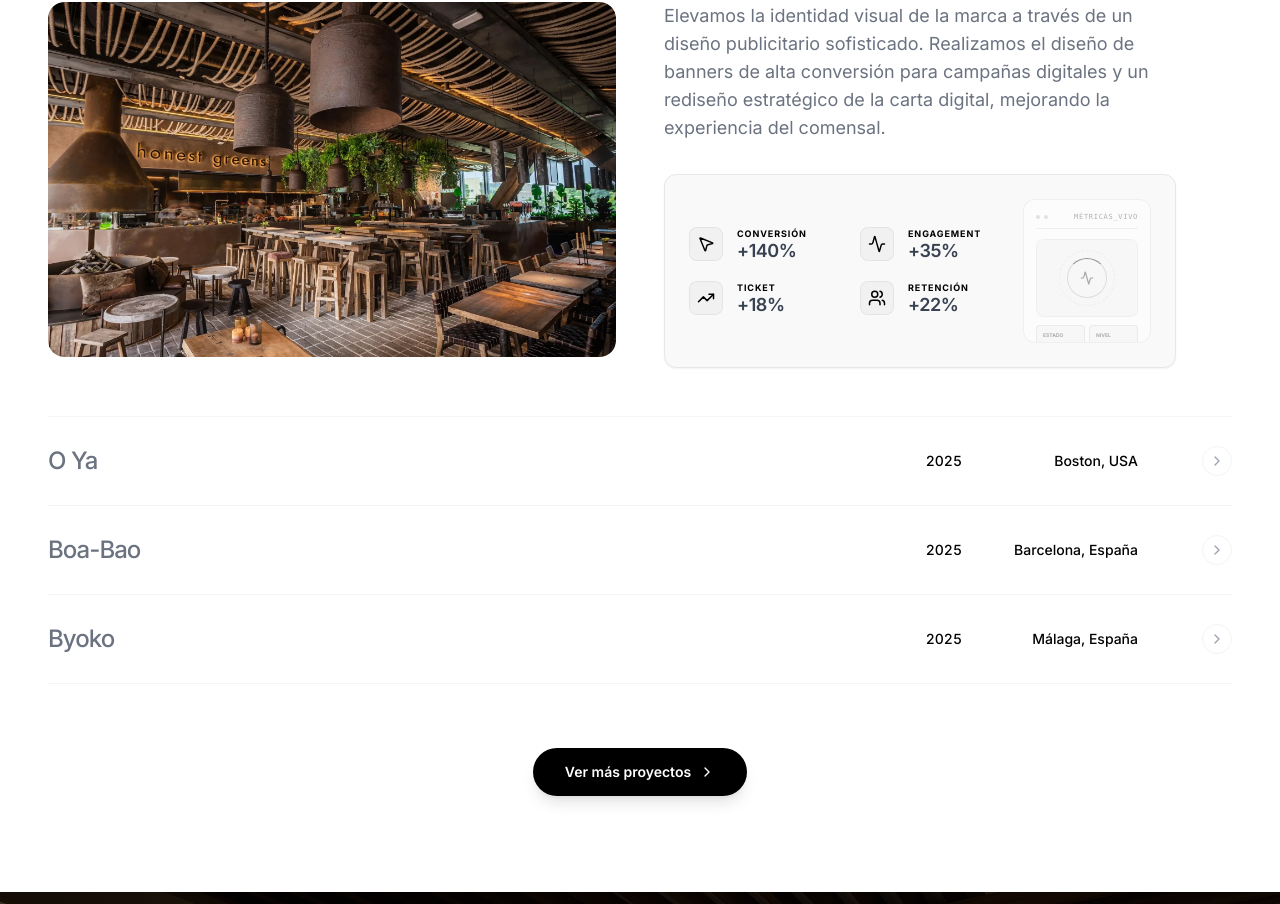
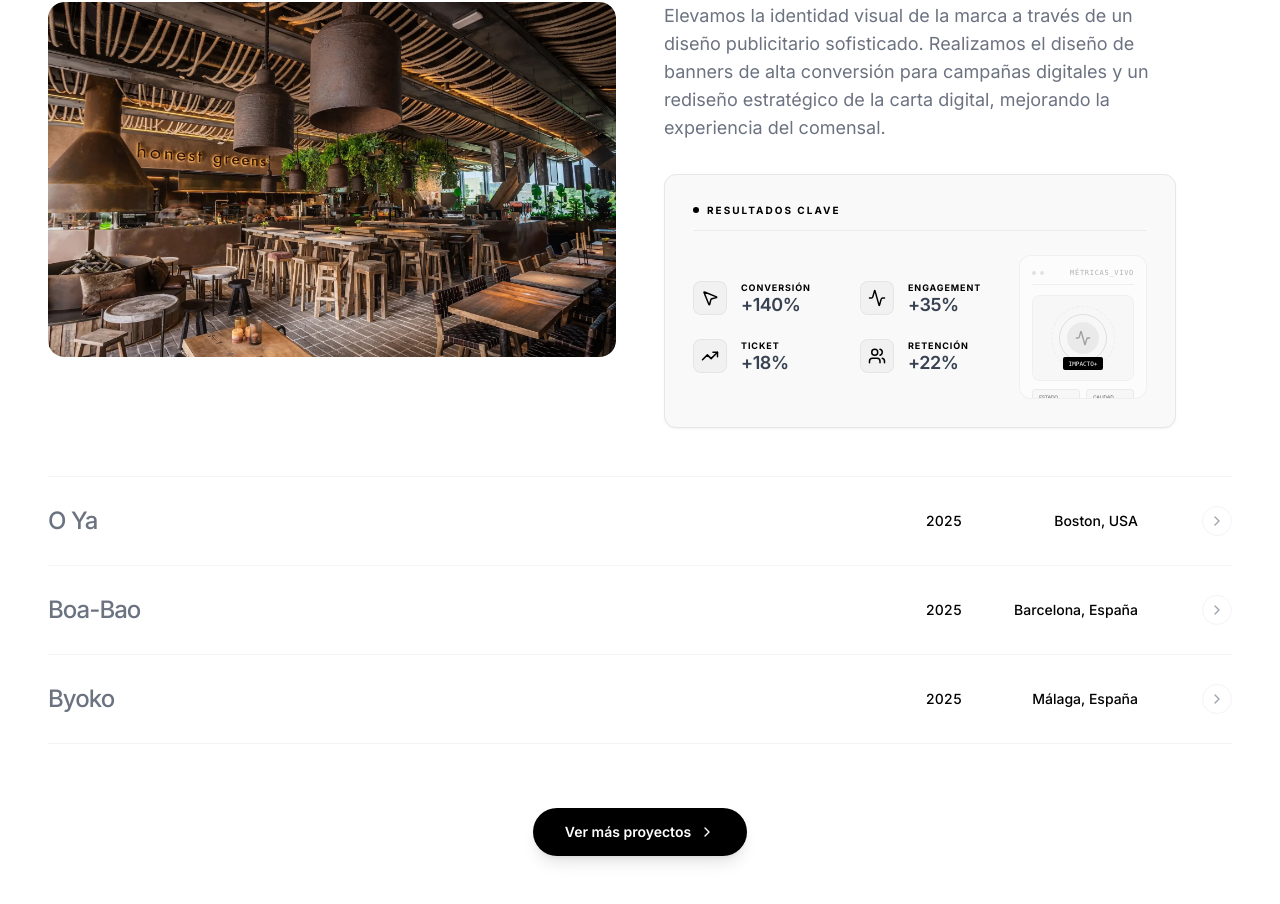
Before and after one commit to motionsmanagement/Motions, a React (Vite) app: page / in a window 1280 px wide. Shown: the part 3713-4617 px from the top of the page. Built offline with nearby package versions, Linux system fonts and the light colour scheme.

Commit message:
style: refine success graphics to match project metrics and add card title

```diff
--- a/components/SuccessStories.tsx
+++ b/components/SuccessStories.tsx
@@ -132,72 +132,82 @@ const CaseGraphic: React.FC<{ type: SuccessCase['graphicType'] }> = ({ type }) =
             <div className="flex-1 flex flex-col gap-2">
                 <div className="flex-1 rounded-lg bg-black/[0.02] border border-black/[0.03] relative overflow-hidden flex items-center justify-center p-2.5">
                     {type === 'performance' && (
-                        <div className="w-full h-full flex items-end gap-1 justify-center">
-                            {[40, 75, 50, 95, 65, 85].map((h, i) => (
-                                <div key={i} className="flex-1 bg-black/5 rounded-t-[1px] relative group/bar overflow-hidden" style={{ height: `${h}%` }}>
-                                    <div className="absolute inset-0 bg-black/20 translate-y-full group-hover/bar:translate-y-0 transition-transform duration-500 animate-bounce-slow" style={{ animationDelay: `${i * 0.1}s` }}></div>
+                        <div className="w-full h-full flex flex-col justify-end gap-1.5">
+                            <div className="flex items-end gap-1 h-full">
+                                {[35, 60, 45, 85, 55, 100].map((h, i) => (
+                                    <div key={i} className="flex-1 bg-black/5 rounded-t-[1px] relative overflow-hidden" style={{ height: `${h}%` }}>
+                                        <div className="absolute inset-x-0 bottom-0 bg-black/20 animate-grow-vertical" style={{ animationDelay: `${i * 0.1}s`, height: '100%' }}></div>
                                     </div>
                                 ))}
+                            </div>
+                            <div className="flex justify-between border-t border-black/5 pt-1">
+                                <span className="text-[5px] font-mono text-black/40">MAR</span>
+                                <span className="text-[5px] font-mono text-black/40">HOY</span>
+                            </div>
                         </div>
                     )}
                     {type === 'brand' && (
                         <div className="relative w-full h-full flex items-center justify-center">
-                            <div className="w-14 h-14 rounded-full border border-black/5 border-dashed animate-spin-slow"></div>
-                            <div className="absolute w-10 h-10 rounded-full border border-black/10 border-t-black/40 flex items-center justify-center">
-                                <Activity className="w-3.5 h-3.5 text-black/60 animate-pulse" />
+                            <div className="w-16 h-16 rounded-full border border-black/5 border-dashed animate-spin-slow"></div>
+                            <div className="absolute w-12 h-12 rounded-full border border-black/10 flex items-center justify-center">
+                                <div className="w-8 h-8 rounded-full bg-black/5 flex items-center justify-center">
+                                    <Activity className="w-4 h-4 text-black/60 animate-pulse" />
+                                </div>
+                            </div>
+                            <div className="absolute bottom-0 inset-x-0 flex justify-center">
+                                <span className="text-[6px] font-mono bg-black text-white px-1.5 py-0.5 rounded-sm">IMPACTO+</span>
                             </div>
                         </div>
                     )}
                     {type === 'conversion' && (
-                        <div className="w-full space-y-2">
-                            {[1, 2, 3].map(i => (
-                                <div key={i} className="flex flex-col gap-0.5">
-                                    <div className="flex justify-between items-center">
-                                        <span className="text-[5px] font-mono text-black/40">{40 + i * 20}%</span>
-                                    </div>
-                                    <div className="w-full h-0.5 bg-black/5 rounded-full overflow-hidden">
-                                        <div className="h-full bg-black/20 animate-grow-horizontal" style={{ width: `${40 + i * 20}%`, animationDelay: `${i * 0.2}s` }}></div>
-                                    </div>
+                        <div className="w-full flex h-full gap-2 items-center">
+                            <div className="flex-1 flex flex-col gap-2">
+                                {[70, 45, 30].map((w, i) => (
+                                    <div key={i} className="h-2 bg-black/5 rounded-full overflow-hidden relative">
+                                        <div className="absolute inset-y-0 left-0 bg-black/15 animate-grow-horizontal" style={{ width: `${w}%`, animationDelay: `${i * 0.2}s` }}></div>
                                     </div>
                                 ))}
                             </div>
+                            <div className="text-[6px] font-mono text-black/30 flex flex-col justify-between h-full py-1">
+                                <span>UX</span>
+                                <span>CTR</span>
+                                <span>CONV</span>
+                            </div>
+                        </div>
                     )}
                     {type === 'reputation' && (
-                        <div className="flex flex-col items-center gap-1">
-                            <div className="flex gap-0.5">
-                                {[...Array(5)].map((_, i) => <Star key={i} className="w-2.5 h-2.5 text-black fill-black/80 animate-pulse" style={{ animationDelay: `${i * 0.2}s` }} />)}
+                        <div className="flex flex-col items-center justify-center h-full gap-2">
+                            <div className="flex gap-1">
+                                {[...Array(5)].map((_, i) => <Star key={i} className="w-3 h-3 text-black fill-black animate-pulse" style={{ animationDelay: `${i * 0.15}s` }} />)}
                             </div>
-                            <span className="text-sm font-mono text-black tracking-tighter">4.9/5.0</span>
-                            <div className="px-1.5 py-0.5 bg-black/5 rounded text-[5px] font-bold text-black/40 uppercase tracking-tighter animate-pulse">OPTIMIZADO</div>
+                            <div className="text-center">
+                                <span className="text-xl font-mono text-black font-bold block leading-none">4.9</span>
+                                <span className="text-[6px] font-mono text-black/40 uppercase">PUNTUACIÓN</span>
+                            </div>
                         </div>
                     )}
                     {(type === 'visibility' || type === 'reach') && (
-                        <div className="relative w-full h-full flex items-center justify-center">
-                            <div className="absolute inset-0 opacity-10">
-                                <svg width="100%" height="100%" viewBox="0 0 100 100">
-                                    <circle cx="50" cy="50" r="35" stroke="black" strokeWidth="0.5" fill="none" strokeDasharray="3 3" className="animate-spin-slow" />
-                                    <circle cx="50" cy="50" r="20" stroke="black" strokeWidth="0.5" fill="none" strokeDasharray="2 2" className="animate-spin-reverse" />
-                                </svg>
+                        <div className="relative w-full h-full flex flex-col items-center justify-center gap-2">
+                            <div className="relative w-12 h-12">
+                                <div className="absolute inset-0 rounded-full border border-black/5 animate-ping-slow"></div>
+                                <div className="absolute inset-2 rounded-full border border-black/10 animate-ping-slow" style={{ animationDelay: '0.5s' }}></div>
+                                <div className="absolute inset-0 flex items-center justify-center">
+                                    <MapPin className="w-5 h-5 text-black/40" />
                                 </div>
-                            <div className="relative">
-                                <MapPin className="w-5 h-5 text-black/40 relative z-10" />
-                                <div className="absolute inset-0 bg-black/10 blur-md rounded-full animate-ping"></div>
                             </div>
+                            <span className="text-[6px] font-mono text-black/40 uppercase tracking-tighter">ALCANCE LOCAL</span>
                         </div>
                     )}
                 </div>
 
-                <div className="grid grid-cols-2 gap-1">
-                    <div className="p-1.5 bg-black/[0.02] rounded border border-black/5 flex flex-col">
-                        <span className="text-[5px] text-black/30 uppercase font-bold mb-0.5">ESTADO</span>
-                        <div className="flex items-center gap-1">
-                            <div className="w-0.5 h-0.5 rounded-full bg-green-500"></div>
-                            <span className="text-[7px] font-mono text-black/60 uppercase">ACTIVO</span>
+                <div className="grid grid-cols-2 gap-1.5">
+                    <div className="p-1 px-1.5 bg-black/[0.02] rounded border border-black/5 flex flex-col">
+                        <span className="text-[5px] text-black/40 uppercase font-black tracking-tighter">ESTADO</span>
+                        <span className="text-[7px] font-mono text-black/80 font-bold uppercase truncate">ACTIVO</span>
                     </div>
-                    </div>
-                    <div className="p-1.5 bg-black/[0.02] rounded border border-black/5 flex flex-col">
-                        <span className="text-[5px] text-black/30 uppercase font-bold mb-0.5">NIVEL</span>
-                        <span className="text-[7px] font-mono text-black/60 uppercase">PICO</span>
+                    <div className="p-1 px-1.5 bg-black/[0.02] rounded border border-black/5 flex flex-col">
+                        <span className="text-[5px] text-black/40 uppercase font-black tracking-tighter">CALIDAD</span>
+                        <span className="text-[7px] font-mono text-black/80 font-bold uppercase">ALTA</span>
                     </div>
                 </div>
             </div>
@@ -310,10 +320,17 @@ const SuccessStories: React.FC = () => {
                                             </p>
 
                                             {/* Rectangular Technical Metric Card - Light Version - Horizontal */}
-                                            <div className="group relative bg-[#f8f9f8] rounded-xl p-6 border border-gray-200 shadow-sm overflow-hidden transition-all duration-500 hover:border-black/10 max-w-lg w-full">
-                                                <div className="relative z-10 flex flex-row gap-8 items-center justify-between">
+                                            <div className="group relative bg-[#f8f9f8] rounded-xl p-6 md:p-7 border border-gray-200 shadow-sm overflow-hidden transition-all duration-500 hover:border-black/10 max-w-lg w-full">
+                                                <div className="relative z-10">
+                                                    {/* Card Title */}
+                                                    <div className="flex items-center gap-2 mb-6 border-b border-black/5 pb-3">
+                                                        <div className="w-1.5 h-1.5 rounded-full bg-black"></div>
+                                                        <span className="text-[10px] font-bold text-black uppercase tracking-[0.2em]">Resultados Clave</span>
+                                                    </div>
+
+                                                    <div className="flex flex-row gap-8 items-center justify-between">
                                                         {/* Metric List - 2x2 Grid */}
-                                                    <div className="flex-1 grid grid-cols-2 gap-x-10 gap-y-5">
+                                                        <div className="flex-1 grid grid-cols-2 gap-x-10 gap-y-6">
                                                             {item.metrics.map((metric, idx) => (
                                                                 <div key={idx} className="flex items-center gap-3.5 group/metric">
                                                                     <div className="w-[34px] h-[34px] rounded-lg bg-black/[0.03] border border-black/5 flex items-center justify-center shrink-0">
@@ -330,6 +347,7 @@ const SuccessStories: React.FC = () => {
                                                         {/* Smaller Technical graphic */}
                                                         <div className="w-32 h-36 shrink-0">
                                                             <CaseGraphic type={item.graphicType} />
+                                                        </div>
                                                     </div>
                                                 </div>
 
@@ -387,6 +405,19 @@ const SuccessStories: React.FC = () => {
                 .animate-bounce-slow {
                     animation: bounce-slow 2s ease-in-out infinite;
                 }
+                @keyframes grow-vertical {
+                    from { height: 0; }
+                }
+                .animate-grow-vertical {
+                    animation: grow-vertical 1.5s cubic-bezier(0.16, 1, 0.3, 1) forwards;
+                }
+                @keyframes ping-slow {
+                    0% { transform: scale(1); opacity: 0.8; }
+                    100% { transform: scale(1.5); opacity: 0; }
+                }
+                .animate-ping-slow {
+                    animation: ping-slow 3s cubic-bezier(0, 0, 0.2, 1) infinite;
+                }
             `}} />
         </section>
     );
```
Lines whose indentation alone changed are shown as unchanged.
